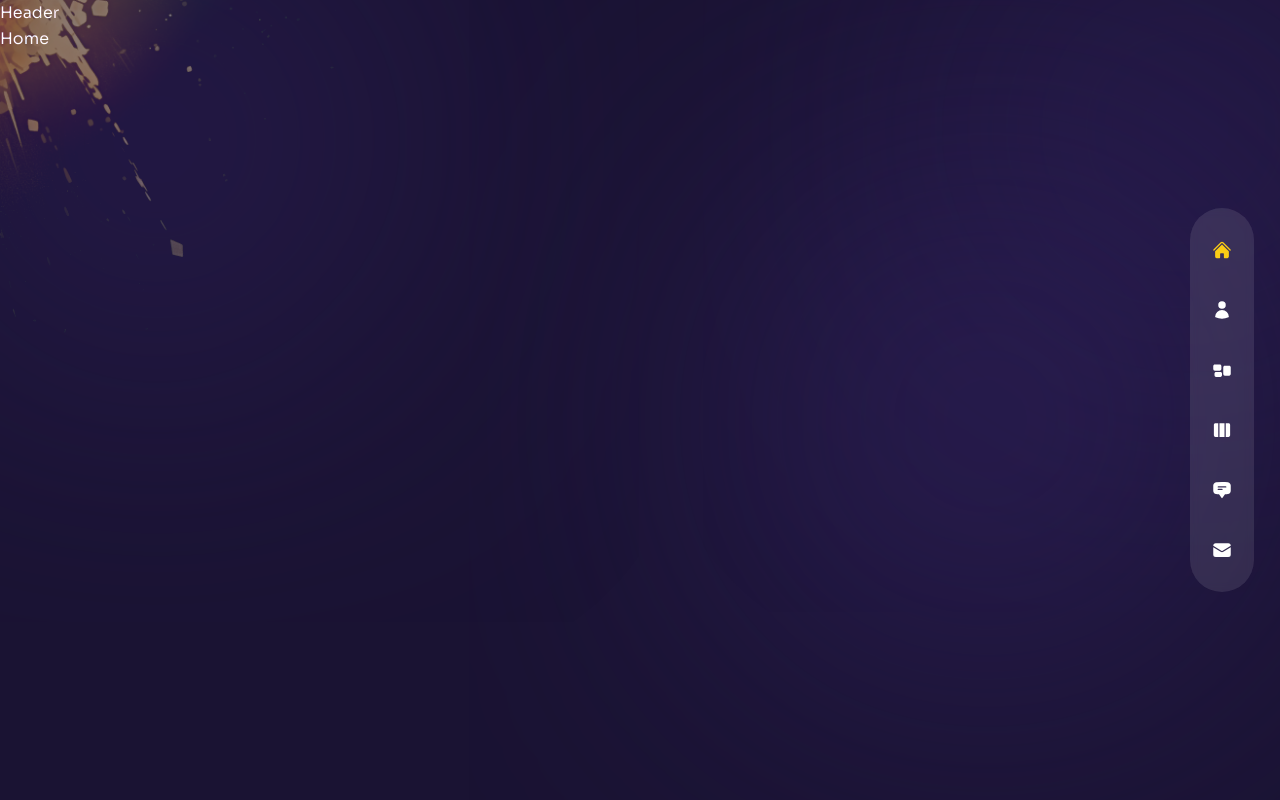
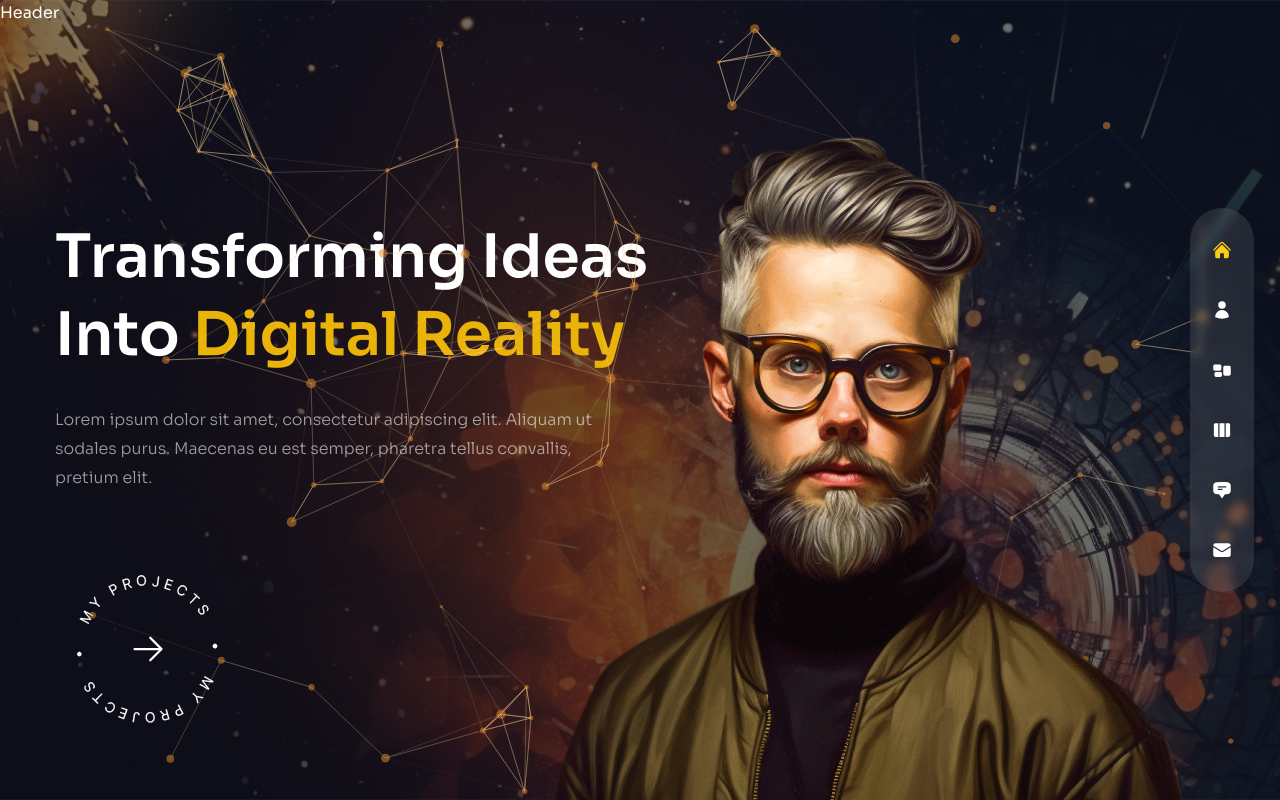
Before and after one commit to ManuelDevWeb/Web_ManuelDevWeb, a Next.js app: page / in a window 1280 px wide. Built offline with nearby package versions, Linux system fonts and the light colour scheme.

Commit message:
Feature: add avatar, background image and particles

```diff
--- a/components/Avatar.js
+++ b/components/Avatar.js
@@ -1,5 +1,17 @@
+import Image from "next/image";
+
 const Avatar = () => {
-  return <div>Avatar</div>;
+  return (
+    <div className="hidden xl:flex xl:max-w-none">
+      <Image
+        src={"/avatar.png"}
+        alt="avatar"
+        width={737}
+        height={678}
+        className="translate-z-0"
+      />
+    </div>
+  );
 };
 
 export default Avatar;
--- a/components/Header.js
+++ b/components/Header.js
@@ -1,5 +1,5 @@
 const Header = () => {
-  return <header>Header</header>;
+  return <header className="w-full absolute z-30">Header</header>;
 };
 
 export default Header;
--- a/components/Layout.js
+++ b/components/Layout.js
@@ -16,7 +16,7 @@
 const Layout = ({ children }) => {
   return (
     <div
-      className={`page bg-site text-white bg-cover bg-no-repeat ${sora.variable} font-sora relative`}
+      className={`page bg-explosion bg-center text-white bg-cover bg-no-repeat ${sora.variable} font-sora relative`}
     >
       <TopLeftImg />
       <Nav />
--- a/components/ParticlesContainer.js
+++ b/components/ParticlesContainer.js
@@ -1,5 +1,100 @@
+import { Particles } from "react-tsparticles";
+import { loadFull } from "tsparticles";
+import { useCallback } from "react";
+
 const ParticlesContainer = () => {
-  return <div>Particles Container</div>;
+  const particlesInit = useCallback(async (engine) => {
+    await loadFull(engine);
+  }, []);
+
+  const particlesLoaded = useCallback(async () => {}, []);
+
+  return (
+    <Particles
+      className="w-full h-full absolute translate-z-0"
+      id="tsparticles"
+      init={particlesInit}
+      loaded={particlesLoaded}
+      options={{
+        fullScreen: {
+          enable: false,
+        },
+        background: {
+          color: {
+            value: "",
+          },
+        },
+        fpsLimit: 120,
+        interactivity: {
+          events: {
+            onClick: {
+              enable: false,
+              mode: "push",
+            },
+            onHover: {
+              enable: true,
+              mode: "repulse",
+            },
+            resize: true,
+          },
+          modes: {
+            push: {
+              quantity: 90,
+            },
+            repulse: {
+              distance: 200,
+              duration: 0.4,
+            },
+          },
+        },
+        particles: {
+          color: {
+            value: "#e68e2e",
+          },
+          links: {
+            color: "#f5d393",
+            distance: 150,
+            enable: true,
+            opacity: 0.5,
+            width: 1,
+          },
+          collisions: {
+            enable: true,
+          },
+          move: {
+            directions: "none",
+            enable: true,
+            outMode: {
+              default: "bounce",
+            },
+            random: false,
+            speed: 1,
+            straight: false,
+          },
+          number: {
+            density: {
+              enable: true,
+              area: 800,
+            },
+            value: 80,
+          },
+          opacity: {
+            value: 0.5,
+          },
+          shape: {
+            type: "circle",
+          },
+          size: {
+            value: {
+              min: 1,
+              max: 5,
+            },
+          },
+        },
+        detectRetina: true,
+      }}
+    />
+  );
 };
 
 export default ParticlesContainer;
--- a/components/ProjectsBtn.js
+++ b/components/ProjectsBtn.js
@@ -1,5 +1,27 @@
+import Image from "next/image";
+import Link from "next/link";
+
+// Icons
+import { HiArrowRight } from "react-icons/hi2";
+
 const ProjectsBtn = () => {
-  return <div>Project Btn</div>;
+  return (
+    <div className="mx-auto xl:mx-0">
+      <Link
+        href={"/work"}
+        className="relative w-[185px] h-[185px] flex justify-center items-center group"
+      >
+        <Image
+          src={"/rounded-text.png"}
+          width={141}
+          height={148}
+          alt=""
+          className="animate-spin-slow"
+        />
+        <HiArrowRight className="absolute text-4xl group-hover:translate-x-2 transition-all duration-300" />
+      </Link>
+    </div>
+  );
 };
 
 export default ProjectsBtn;
--- a/pages/index.js
+++ b/pages/index.js
@@ -1,5 +1,81 @@
+import Image from "next/image";
+
+// Components
+import ParticlesContainer from "../components/ParticlesContainer";
+import ProjectsBtn from "../components/ProjectsBtn";
+import Avatar from "../components/Avatar";
+
+// Motion
+import { motion } from "framer-motion";
+
+// Variants
+import { fadeIn } from "../variants";
+
 const Home = () => {
-  return <div>Home</div>;
+  return (
+    <div className="bg-primary/80 xl:bg-primary/60 h-full">
+      {/* Text */}
+      <div className="w-full h-full ">
+        <div className="text-center flex flex-col justify-center xl:pt-40 xl:text-left h-full container mx-auto">
+          {/* Title */}
+          <motion.h1
+            variants={fadeIn("down", 0.2)}
+            initial="hidden"
+            animate="show"
+            exit="hidden"
+            className="h1"
+          >
+            Transforming Ideas <br /> Into{" "}
+            <span className="text-yellow-500/100">Digital Reality</span>{" "}
+          </motion.h1>
+          {/* Subtitle */}
+          <motion.p
+            variants={fadeIn("down", 0.3)}
+            initial="hidden"
+            animate="show"
+            exit="hidden"
+            className="max-w-sm xl:max-w-xl mx-auto xl:mx-0 mb-10 xl:mb-16"
+          >
+            Lorem ipsum dolor sit amet, consectetur adipiscing elit. Aliquam ut
+            sodales purus. Maecenas eu est semper, pharetra tellus convallis,
+            pretium elit.
+          </motion.p>
+          {/* Button */}
+          <div className="flex justify-center xl:hidden relative">
+            <ProjectsBtn />
+          </div>
+          <motion.div
+            variants={fadeIn("down", 0.4)}
+            initial="hidden"
+            animate="show"
+            exit="hidden"
+            className="hidden xl:flex"
+          >
+            <ProjectsBtn />
+          </motion.div>
+          {/* Image */}
+          <div className="w-[1200px] h-full absolute bottom-0 right-0">
+            {/* Particles */}
+            <ParticlesContainer />
+            {/* Avatar */}
+            <motion.div
+              variants={fadeIn("up", 0.5)}
+              initial="hidden"
+              animate="show"
+              exit="hidden"
+              transition={{
+                duration: 1,
+                ease: "easeInOut",
+              }}
+              className="w-full h-full max-w-[737px] max-h-[678px] absolute xl:bottom-0 xl:right-[5%]"
+            >
+              <Avatar />
+            </motion.div>
+          </div>
+        </div>
+      </div>
+    </div>
+  );
 };
 
 export default Home;
```
Also changed, not shown: Steps.txt.
